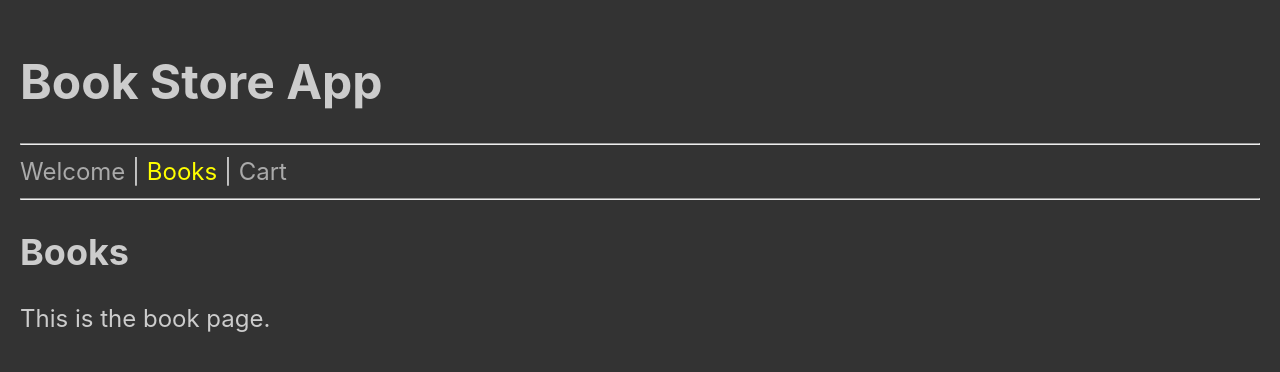
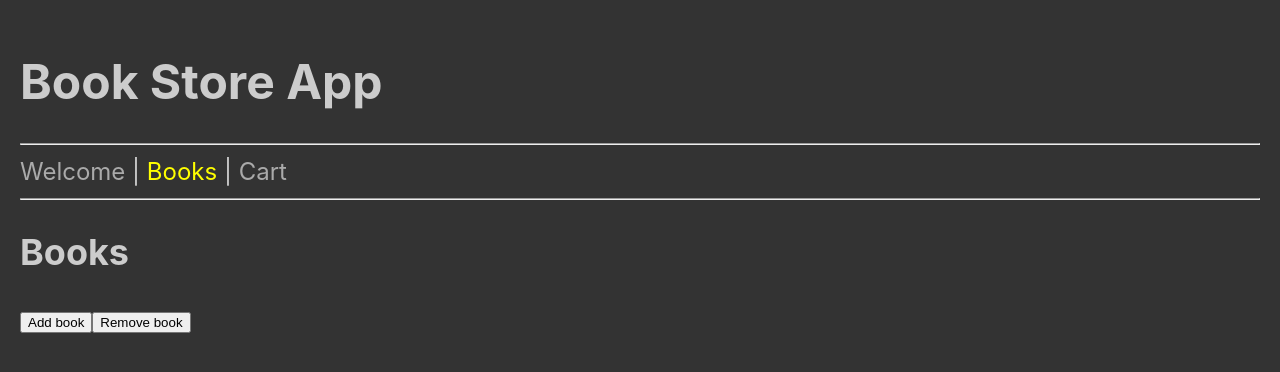
Before and after one commit to edwardtanguay/live-coding-d032-redux, a React (Vite) app: page /books in a window 1280 px wide. Shown: the top 372 px of the page. Built offline with nearby package versions, Linux system fonts and the light colour scheme.

Commit message:
redux is successfully used in two components

```diff
--- a/src/pages/PageBooks.jsx
+++ b/src/pages/PageBooks.jsx
@@ -1,8 +1,14 @@
+import { useDispatch } from 'react-redux';
+import { addBook, removeBook } from "../features/cart/cartSlice";
+
 export const PageBooks = () => {
+	const dispatch = useDispatch();
+
 	return (
 		<div className="page_books">
 			<h2>Books</h2>
-			<p>This is the book page.</p>
+			<button onClick={() => dispatch(addBook())}>Add book</button>
+			<button onClick={()=> dispatch(removeBook())}>Remove book</button>
 		</div>
 	)
 }
--- a/src/pages/PageCart.jsx
+++ b/src/pages/PageCart.jsx
@@ -1,8 +1,12 @@
+import { useSelector } from 'react-redux';
+
 export const PageCart = () => {
+	const { bookCounter } = useSelector((state) => state.cart);
+
 	return (
 		<div className="page_cart">
 			<h2>Cart</h2>
-			<p>the cart page</p>
+			<p>There are {bookCounter} books.</p>
 		</div>
 	)
 }
```
